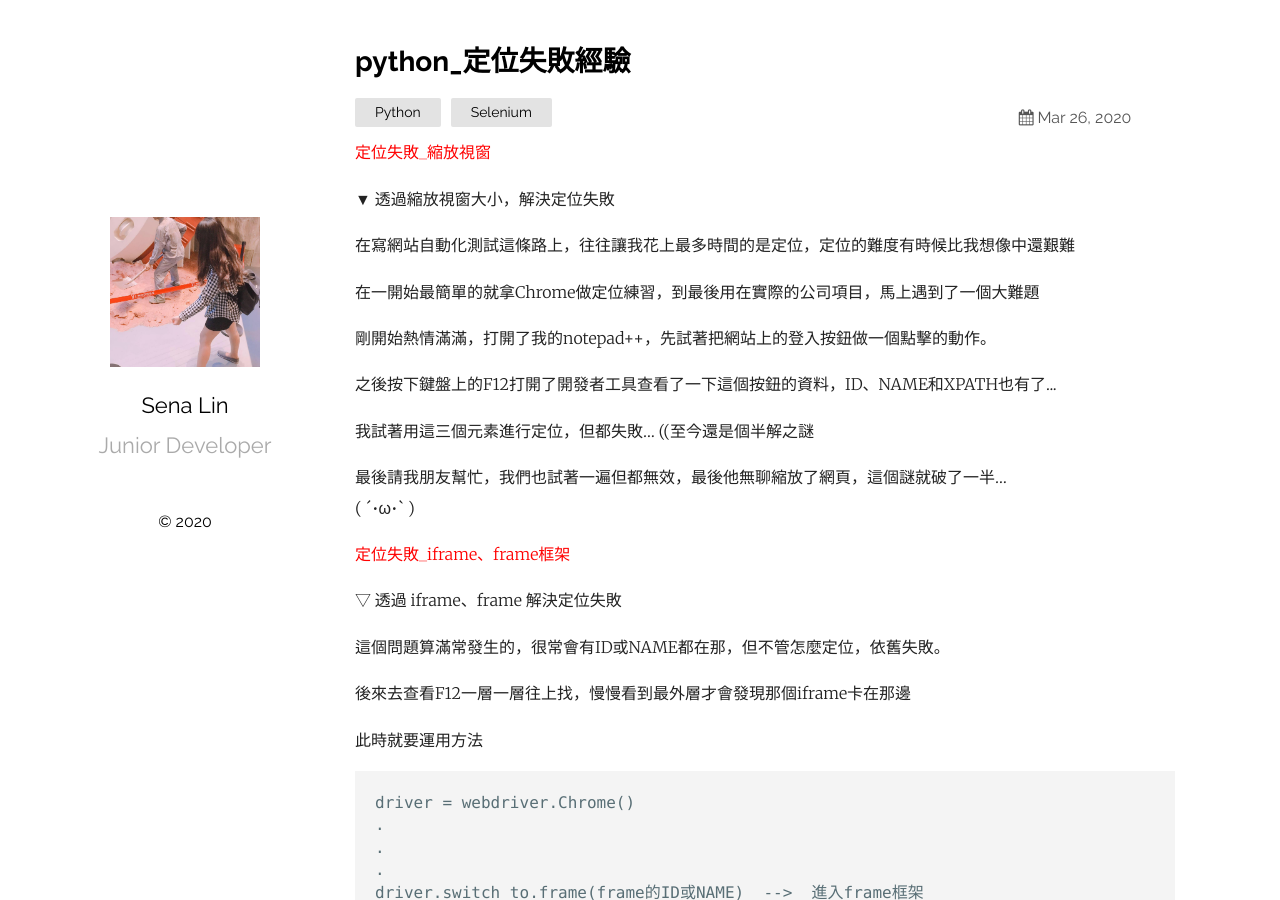
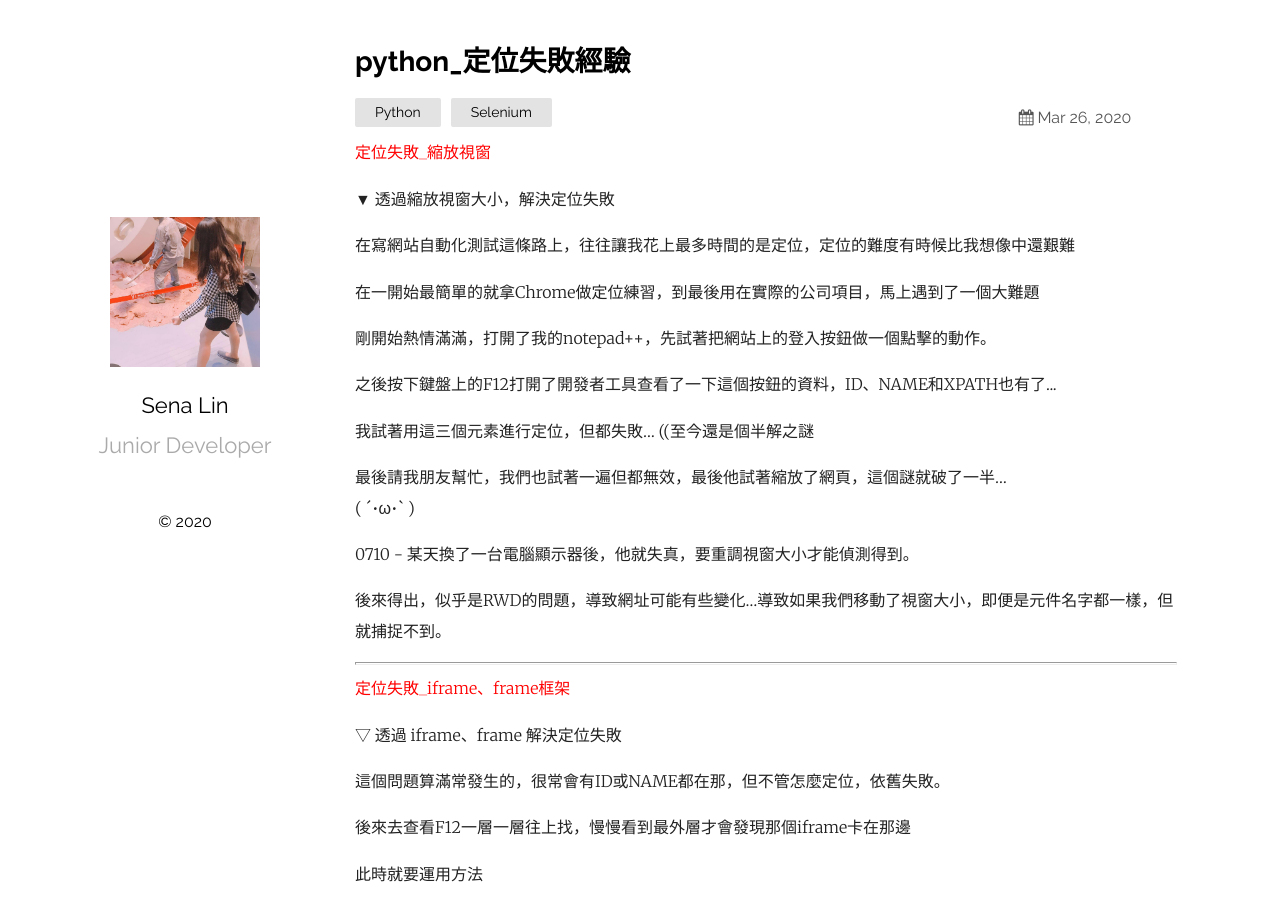
Before and after one commit to sinsin2021/Sena-s-Learning-Record, a Jekyll site: the page built from _posts/2020-03-26-NoSuchElementException.markdown, in a window 1280 px wide and 900 px high. Built offline with Jekyll 4.4.1, drawn with Linux system fonts in a browser that asks for light colours.

Commit message:
fix: 版面調整
add:
圖片*2

````diff
--- a/_posts/2020-03-26-NoSuchElementException.markdown
+++ b/_posts/2020-03-26-NoSuchElementException.markdown
@@ -19,10 +19,17 @@
 
 <p>我試著用這三個元素進行定位，但都失敗… ((至今還是個半解之謎 </p>
 
-最後請我朋友幫忙，我們也試著一遍但都無效，最後他無聊縮放了網頁，這個謎就破了一半...<br>
+最後請我朋友幫忙，我們也試著一遍但都無效，最後他試著縮放了網頁，這個謎就破了一半...<br>
 ( ´•ω•` )
 
+
+
+<p>0710 - 某天換了一台電腦顯示器後，他就失真，要重調視窗大小才能偵測得到。</p>
+<p>後來得出，似乎是RWD的問題，導致網址可能有些變化…導致如果我們移動了視窗大小，即便是元件名字都一樣，但就捕捉不到。</p>
+
 <p></p>
+
+<hr size="3px" align="center" width="100%">
 
 <font color="#FF0000">定位失敗_iframe、frame框架</font>
 
@@ -44,6 +51,7 @@
 driver.switch_to.frame(frame的ID或NAME)  -->  進入frame框架
 driver.switch_to.default_content() -->離開frame框架
 ```
+<hr size="3px" align="center" width="100%">
 
 <p></p>
 <font color="#FF0000">定位失敗_iframe、frame沒有name或id</font>
@@ -63,6 +71,8 @@
 ```
 
 <p></p>
+<hr size="3px" align="center" width="100%">
+
 <font color="#FF0000">定位失敗_iframe的editor</font>
 
 
@@ -126,7 +136,7 @@
 
 
 
-
+<hr size="3px" align="center" width="100%">
 
 <p>◆◆◇◇ 參考資料 ◇◇◆◆</p>
 <p></p>
````
Also changed, not shown: _posts/2020-07-01- how to positioning.markdown (+10 -2 lines), picture/how to positioning_fullcalendar_1.PNG (added), picture/how to positioning_fullcalendar_2.PNG (added).
